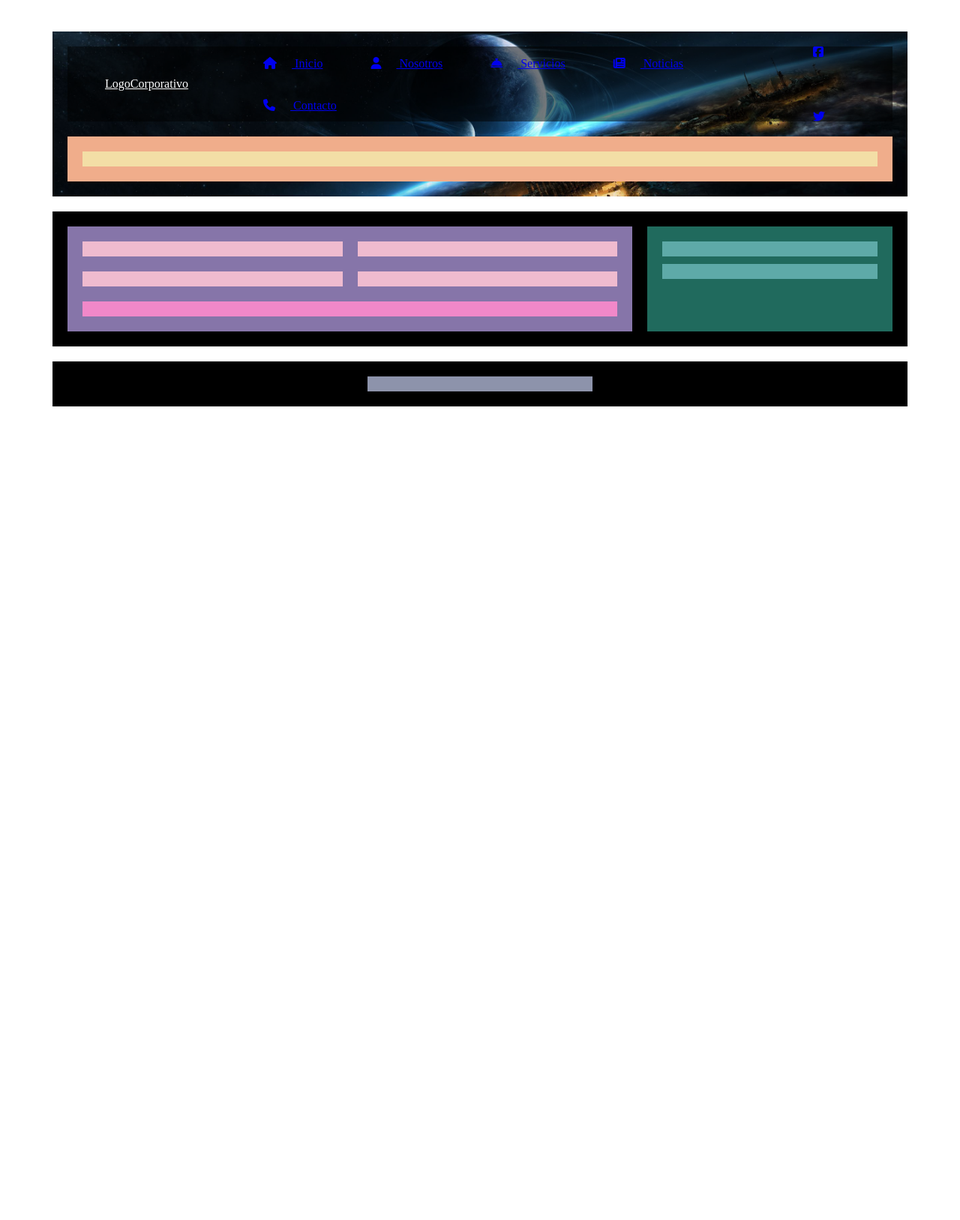
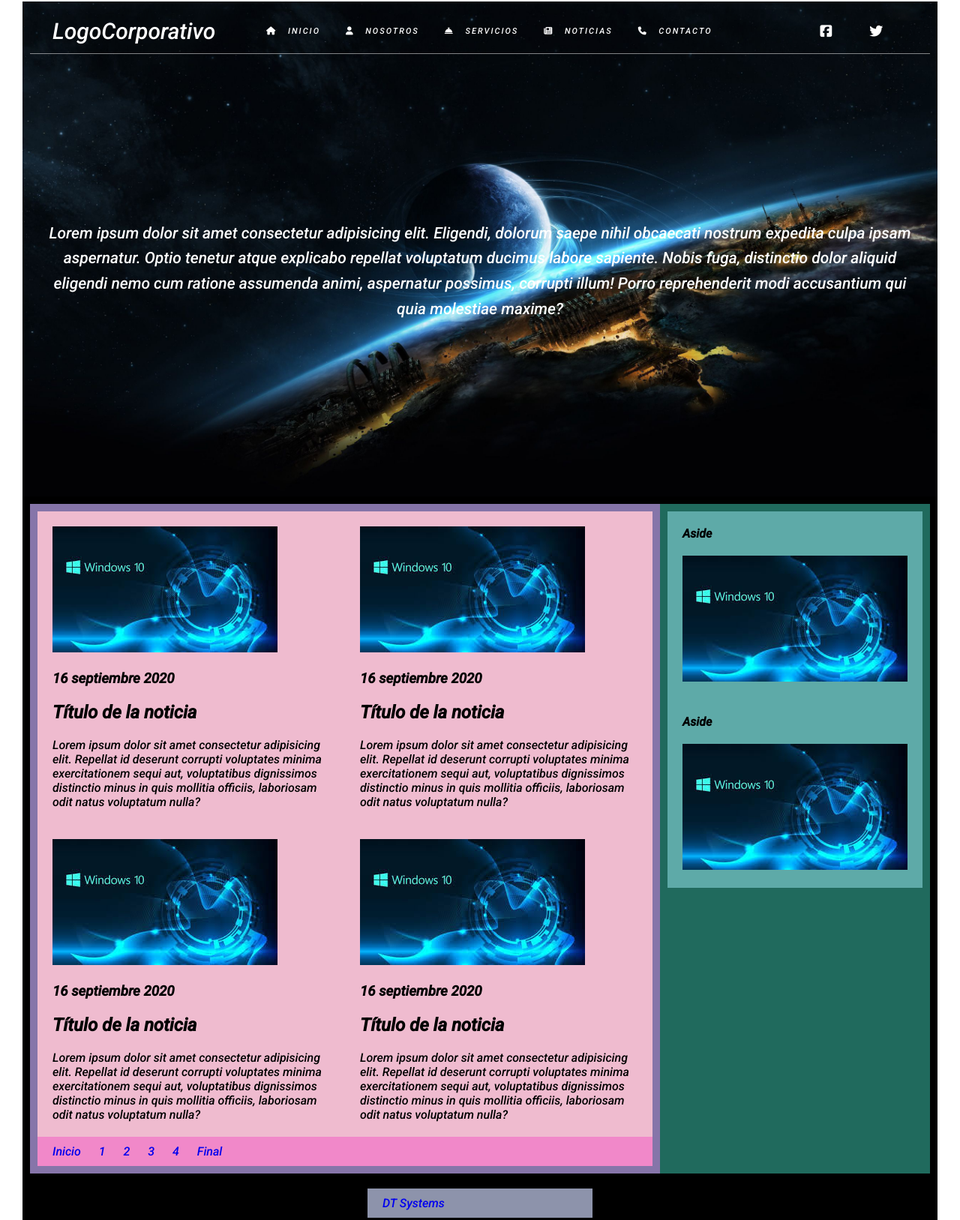
Before and after one commit to Aldo-DT/landingGree, a plain HTML site: page 2 CSS/pagina.html in a window 1280 px wide. Shown: the part 28-1655 px from the top of the page at 75% size. Before the commit the page ends 800 px from the top, so only its background shows below. Drawn offline with Linux system fonts and the light colour scheme.

Commit message:
main logo, nav, iconos redes sociales, imagen fondo

```diff
--- a/2 CSS/css/pagina.css
+++ b/2 CSS/css/pagina.css
@@ -1,98 +1,163 @@
-*{
-    margin:10px;
+* {
+    margin: 0px;
     padding: 10px;
-    box-sizing: border-box;;
+    box-sizing: border-box;
 }
-.padre{
+
+body {
+    font-family: 'Roboto', sans-serif;
+}
+
+a {
+    text-decoration: none;
+}
+
+.padre {
     display: flex;
     flex-flow: column nowrap;
 }
-    .header{
+
+.header {
     background: url(../imagenes/bg-2.jpg);
     background-position: center;
     background-size: cover;
     display: flex;
     flex-flow: column nowrap;
 }
-        .menu{
-            background: rgba(0,0,0,.5);
+
+.menu {
+    background: rgba(0, 0, 0, .1);
     display: flex;
     flex-flow: row nowrap;
-            height: 100px;
+    height: 60px;
+    align-items: center;
+    border-bottom: 1px solid rgba(255, 255, 255, .5);
+}
+
+.logo {
+    flex: 1 1 auto;
+}
+
+.logo a {
+    color: #fff;
+    font-size: 30px;
+}
+
+.logo a:hover {
+    color: #343434;
+}
+
+.nav {
+    flex: 5 1 auto;
+}
+
+.nav a {
+    color: #fff;
+    font-size: 11px;
+    text-transform: uppercase;
+    padding: 0 10px;
+    letter-spacing: 2px;
+}
+
+.nav a:hover {
+    color: #343434;
+}
+
+.social {
+    flex: 1 1 auto;
+    display: flex;
+}
+
+.social a {
+    font-size: 18px;
+    color: #fff;
+    padding: 0 5px;
+}
+
+.social a:hover {
+    color: #343434;
+}
+
+.texto-principal {
+    /* background: #f0ad8b; */
+    height: 580px;
+    display: flex;
     align-items: center;
 }
-            .logo{
-                flex: 1 1 auto;
+
+h1 {
+    font-family: 'Roboto', serif;
+    font-size: 21px;
+    color: #fff;
+    font-weight: 300;
+    text-align: center;
+    line-height: 1.6;
 }
-                .logo a{
-                    color: #fff;
-                }
-            .nav{
-                flex: 5 1 auto;
-            }
-            .social{
-                flex: 1 1 auto;
-            }
-    .texto-principal{
-        background: #f0ad8b;
-    }
-        h1{
-            background: #f3dea6;
-        }
-    .section{
+
+.section {
     background: #000;
     display: flex;
 }
-        .articulos{
+
+.articulos {
     background: #8675a9;
     flex: 2 1 auto;
     display: flex;
     flex-flow: row wrap;
 }
-            .article{
+
+.article {
     background: #efbbcf;
     flex: 1 1 40%;
 }
-            .navegacion{
+
+.navegacion {
     background: #f188c9;
     flex: 1 1 100%;
 }
-        .aside{
+
+.aside {
     background: #206a5d;
     flex: 1 1 auto;
 }
-        .publicidad{
+
+.publicidad {
     background: #5eaaa8;
 }
-    .footer{
+
+.footer {
     background: #000;
     display: flex;
     justify-content: center;
 }
-        .pie{
+
+.pie {
     background: #8d93ab;
     width: 300px;
 }
-@media all and (max-width: 800px){
-    .section{
+
+@media all and (max-width: 800px) {
+    .section {
         flex-direction: column;
     }
-    .menu{
+    .menu {
         flex-direction: column;
         height: auto;
     }
-    .aside{
+    .aside {
         display: flex;
         justify-content: center;
     }
 }
-@media all and (max-width: 600px){
-    .articulos{
+
+@media all and (max-width: 600px) {
+    .articulos {
         flex-direction: column;
     }
 }
-@media all and (max-width: 400px){
-    .aside{
+
+@media all and (max-width: 400px) {
+    .aside {
         flex-direction: column;
     }
 }
--- a/2 CSS/pagina.html
+++ b/2 CSS/pagina.html
@@ -1,5 +1,6 @@
 <!DOCTYPE html>
 <html lang="es">
+
 <head>
     <meta charset="UTF-8">
     <meta name="viewport" content="width=device-width, initial-scale=1.0">
@@ -9,6 +10,7 @@
     <link href="https://fonts.googleapis.com/css2?family=Roboto:ital,wght@1,500&display=swap" rel="stylesheet">
     <link rel="stylesheet" href="css/pagina.css">
 </head>
+
 <body>
     <div class="padre">
         <header class="header">
@@ -37,25 +39,70 @@
                 </div>
             </div>
             <div class="texto-principal">
-                <h1></h1>
+                <h1>Lorem ipsum dolor sit amet consectetur adipisicing elit. Eligendi, dolorum saepe nihil obcaecati nostrum expedita culpa ipsam aspernatur. Optio tenetur atque explicabo repellat voluptatum ducimus labore sapiente. Nobis fuga, distinctio
+                    dolor aliquid eligendi nemo cum ratione assumenda animi, aspernatur possimus, corrupti illum! Porro reprehenderit modi accusantium qui quia molestiae maxime?</h1>
             </div>
         </header>
         <section class="section">
             <div class="articulos">
-                <article class="article"></article>
-                <article class="article"></article>
-                <article class="article"></article>
-                <article class="article"></article>
-                <nav class="navegacion"></nav>
+                <article class="article">
+                    <img src="imagenes/2.jpg" alt="">
+                    <h3>16 septiembre 2020</h3>
+                    <h2>Título de la noticia</h2>
+                    <p>Lorem ipsum dolor sit amet consectetur adipisicing elit. Repellat id deserunt corrupti voluptates minima exercitationem sequi aut, voluptatibus dignissimos distinctio minus in quis mollitia officiis, laboriosam odit natus voluptatum
+                        nulla?
+                    </p>
+                </article>
+                <article class="article">
+                    <img src="imagenes/2.jpg" alt="">
+                    <h3>16 septiembre 2020</h3>
+                    <h2>Título de la noticia</h2>
+                    <p>Lorem ipsum dolor sit amet consectetur adipisicing elit. Repellat id deserunt corrupti voluptates minima exercitationem sequi aut, voluptatibus dignissimos distinctio minus in quis mollitia officiis, laboriosam odit natus voluptatum
+                        nulla?
+                    </p>
+                </article>
+                <article class="article">
+                    <img src="imagenes/2.jpg" alt="">
+                    <h3>16 septiembre 2020</h3>
+                    <h2>Título de la noticia</h2>
+                    <p>Lorem ipsum dolor sit amet consectetur adipisicing elit. Repellat id deserunt corrupti voluptates minima exercitationem sequi aut, voluptatibus dignissimos distinctio minus in quis mollitia officiis, laboriosam odit natus voluptatum
+                        nulla?
+                    </p>
+                </article>
+                <article class="article">
+                    <img src="imagenes/2.jpg" alt="">
+                    <h3>16 septiembre 2020</h3>
+                    <h2>Título de la noticia</h2>
+                    <p>Lorem ipsum dolor sit amet consectetur adipisicing elit. Repellat id deserunt corrupti voluptates minima exercitationem sequi aut, voluptatibus dignissimos distinctio minus in quis mollitia officiis, laboriosam odit natus voluptatum
+                        nulla?
+                    </p>
+                </article>
+                <nav class="navegacion">
+                    <a href="#">Inicio</a>
+                    <a href="#">1</a>
+                    <a href="#">2</a>
+                    <a href="#">3</a>
+                    <a href="#">4</a>
+                    <a href="#">Final</a>
+                </nav>
             </div>
             <aside class="aside">
-                <div class="publicidad"></div>
-                <div class="publicidad"></div>
+                <div class="publicidad">
+                    <h4>Aside</h4>
+                    <img src="imagenes/2.jpg" alt="">
+                </div>
+                <div class="publicidad">
+                    <h4>Aside</h4>
+                    <img src="imagenes/2.jpg" alt="">
+                </div>
             </aside>
         </section>
         <footer class="footer">
-            <nav class="pie"></nav>
+            <nav class="pie">
+                <a href="#">DT Systems</a>
+            </nav>
         </footer>
     </div>
 </body>
+
 </html>
```
Also changed, not shown: 2 CSS/imagenes/2.jpg (added), 2 CSS/imagenes/logo.jpg (added), 2 CSS/imagenes/logo.png (deleted). Lines whose indentation alone changed are shown as unchanged.
